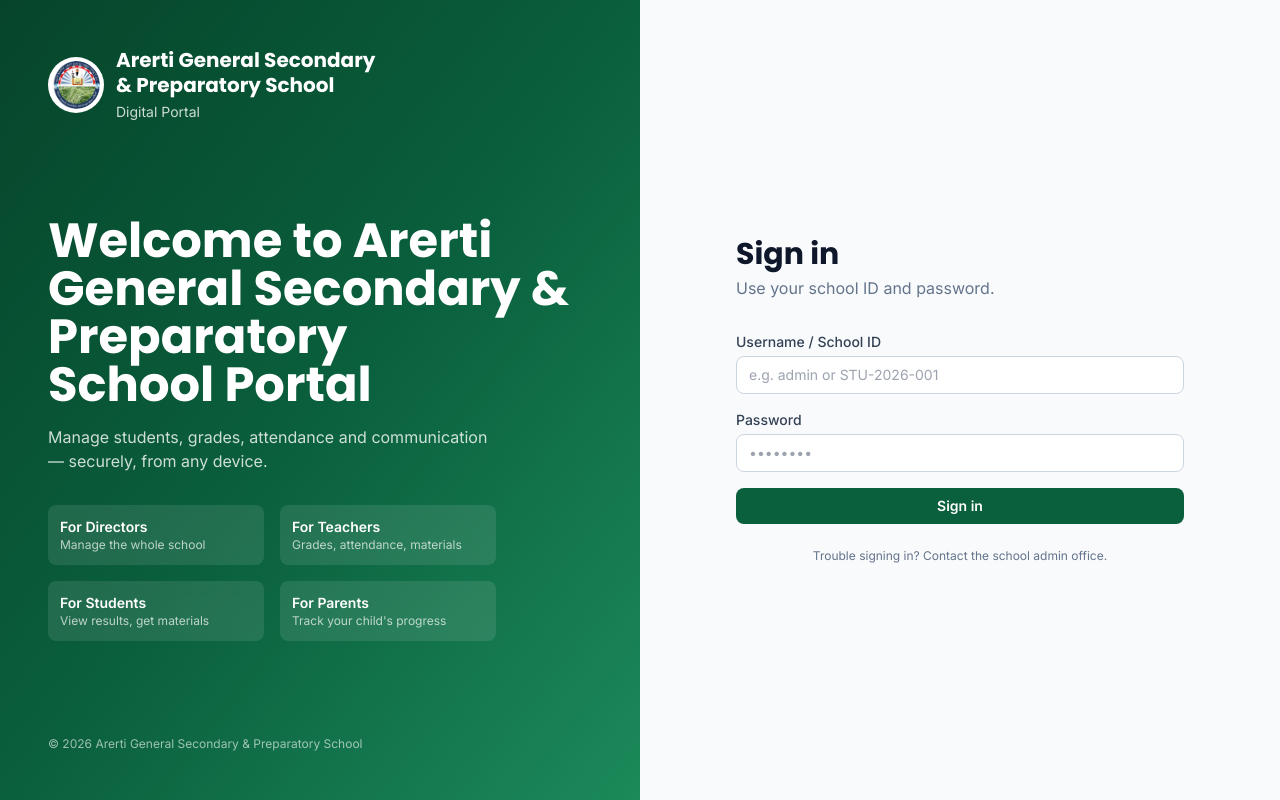
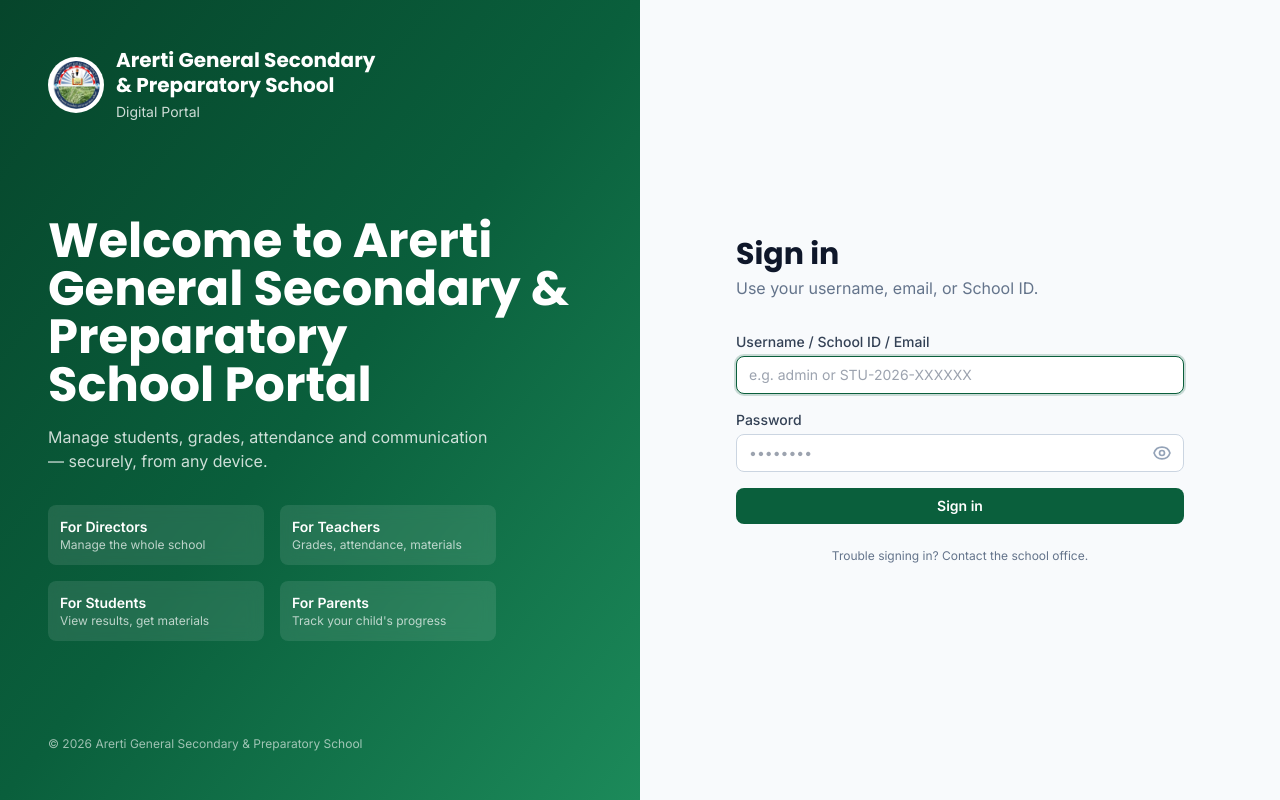
Before and after one commit to Y262521/Arerti_school_portal, a React (Vite) app in the folder frontend/: page /login in a window 1280 px wide. Built offline with nearby package versions, Linux system fonts and the light colour scheme.

Commit message:
Login: add eye icon for password, support login by Student UID (STU-2026-XXXXXX)

```diff
--- a/frontend/src/pages/LoginPage.jsx
+++ b/frontend/src/pages/LoginPage.jsx
@@ -1,5 +1,5 @@
 import { useState } from 'react'
-import { useNavigate, useLocation, Link } from 'react-router-dom'
+import { useNavigate, useLocation } from 'react-router-dom'
 import toast from 'react-hot-toast'
 import { useAuth } from '../context/AuthContext'
 
@@ -10,6 +10,20 @@
   PARENT:  '/parent'
 }
 
+// Eye icons
+const EyeIcon = () => (
+  <svg xmlns="http://www.w3.org/2000/svg" className="h-5 w-5" fill="none" viewBox="0 0 24 24" stroke="currentColor">
+    <path strokeLinecap="round" strokeLinejoin="round" strokeWidth={2} d="M15 12a3 3 0 11-6 0 3 3 0 016 0z" />
+    <path strokeLinecap="round" strokeLinejoin="round" strokeWidth={2} d="M2.458 12C3.732 7.943 7.523 5 12 5c4.478 0 8.268 2.943 9.542 7-1.274 4.057-5.064 7-9.542 7-4.477 0-8.268-2.943-9.542-7z" />
+  </svg>
+)
+
+const EyeOffIcon = () => (
+  <svg xmlns="http://www.w3.org/2000/svg" className="h-5 w-5" fill="none" viewBox="0 0 24 24" stroke="currentColor">
+    <path strokeLinecap="round" strokeLinejoin="round" strokeWidth={2} d="M13.875 18.825A10.05 10.05 0 0112 19c-4.478 0-8.268-2.943-9.543-7a9.97 9.97 0 011.563-3.029m5.858.908a3 3 0 114.243 4.243M9.878 9.878l4.242 4.242M9.88 9.88l-3.29-3.29m7.532 7.532l3.29 3.29M3 3l3.59 3.59m0 0A9.953 9.953 0 0112 5c4.478 0 8.268 2.943 9.543 7a10.025 10.025 0 01-4.132 5.411m0 0L21 21" />
+  </svg>
+)
+
 export default function LoginPage() {
   const { login } = useAuth()
   const navigate = useNavigate()
@@ -18,6 +32,7 @@
 
   const [form, setForm] = useState({ username: '', password: '' })
   const [loading, setLoading] = useState(false)
+  const [showPassword, setShowPassword] = useState(false)
 
   const onChange = (e) => setForm(f => ({ ...f, [e.target.name]: e.target.value }))
 
@@ -33,7 +48,7 @@
       toast.success(`Welcome, ${data.fullName}!`)
       navigate(from || HOME_BY_ROLE[data.role] || '/', { replace: true })
     } catch (err) {
-      toast.error(err.response?.data?.message || 'Login failed')
+      toast.error(err.response?.data?.message || 'Login failed — check your ID and password')
     } finally {
       setLoading(false)
     }
@@ -41,7 +56,7 @@
 
   return (
     <div className="min-h-screen flex">
-      {/* Left brand panel — hidden on mobile */}
+      {/* Left brand panel */}
       <div className="hidden lg:flex lg:w-1/2 bg-gradient-to-br from-brand-dark via-brand to-brand-light text-white flex-col justify-between p-12">
         <div>
           <div className="flex items-center gap-3">
@@ -55,7 +70,7 @@
         </div>
         <div>
           <h1 className="font-display text-4xl xl:text-5xl font-bold leading-tight">
-            Welcome to Arerti General Secondary & Preparatory <br/> School Portal
+            Welcome to Arerti General Secondary & Preparatory<br/>School Portal
           </h1>
           <p className="mt-4 text-white/80 max-w-md">
             Manage students, grades, attendance and communication — securely, from any device.
@@ -79,7 +94,9 @@
             </div>
           </div>
         </div>
-        <div className="text-xs text-white/60">© {new Date().getFullYear()} Arerti General Secondary & Preparatory School</div>
+        <div className="text-xs text-white/60">
+          © {new Date().getFullYear()} Arerti General Secondary & Preparatory School
+        </div>
       </div>
 
       {/* Right form panel */}
@@ -89,43 +106,57 @@
             <img src="/logo.png" alt="logo" className="h-16 w-16 rounded-full" />
           </div>
           <h2 className="font-display text-3xl font-bold text-slate-900">Sign in</h2>
-          <p className="text-slate-500 mt-1">Use your school ID and password.</p>
+          <p className="text-slate-500 mt-1">Use your username, email, or School ID.</p>
 
           <form onSubmit={onSubmit} className="mt-8 space-y-4">
             <div>
               <label className="block text-sm font-medium text-slate-700 mb-1">
-                Username / School ID
+                Username / School ID / Email
               </label>
               <input
                 name="username"
                 value={form.username}
                 onChange={onChange}
                 className="input"
-                placeholder="e.g. admin or STU-2026-001"
+                placeholder="e.g. admin or STU-2026-XXXXXX"
                 autoComplete="username"
+                autoFocus
               />
             </div>
+
             <div>
               <label className="block text-sm font-medium text-slate-700 mb-1">
                 Password
               </label>
+              <div className="relative">
                 <input
                   name="password"
-                type="password"
+                  type={showPassword ? 'text' : 'password'}
                   value={form.password}
                   onChange={onChange}
-                className="input"
+                  className="input pr-10"
                   placeholder="••••••••"
                   autoComplete="current-password"
                 />
+                <button
+                  type="button"
+                  onClick={() => setShowPassword(v => !v)}
+                  className="absolute right-3 top-1/2 -translate-y-1/2 text-slate-400 hover:text-slate-600 transition"
+                  tabIndex={-1}
+                  aria-label={showPassword ? 'Hide password' : 'Show password'}
+                >
+                  {showPassword ? <EyeOffIcon /> : <EyeIcon />}
+                </button>
               </div>
+            </div>
+
             <button type="submit" disabled={loading} className="btn-primary w-full">
               {loading ? 'Signing in…' : 'Sign in'}
             </button>
           </form>
 
           <p className="mt-6 text-xs text-slate-500 text-center">
-            Trouble signing in? Contact the school admin office.
+            Trouble signing in? Contact the school office.
           </p>
         </div>
       </div>
```
Also changed, not shown: 1 other file (tests, documents, lock files or other folders). Lines whose indentation alone changed are shown as unchanged.
